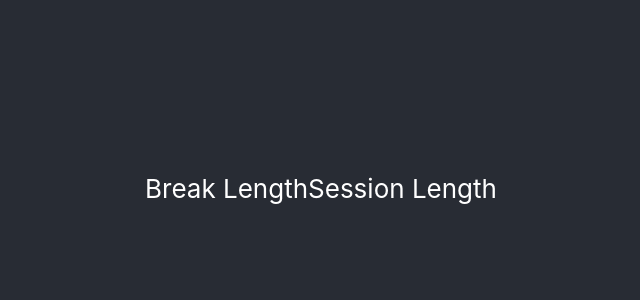
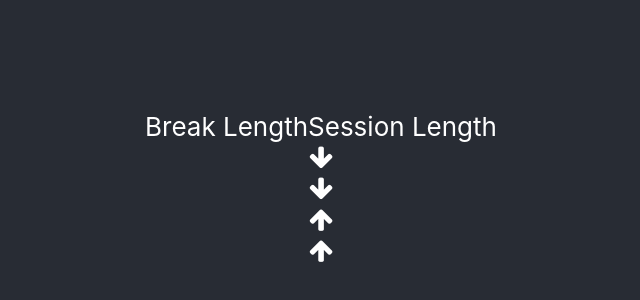
Before and after one commit to faridhuseynov/25Clock_FCC, a React (Create React App) app: page / in a window 1280 px wide. Shown: the part 212-512 px from the top of the page, without its empty margins (319-959 px from the left). Built offline with nearby package versions, Linux system fonts and the light colour scheme.

Commit message:
Increments and Decrements added

```diff
--- a/public/index.html
+++ b/public/index.html
@@ -3,6 +3,7 @@
   <head>
     <meta charset="utf-8" />
     <link rel="icon" href="%PUBLIC_URL%/favicon.ico" />
+    <link rel="stylesheet" href="https://cdnjs.cloudflare.com/ajax/libs/font-awesome/4.7.0/css/font-awesome.min.css">
     <meta name="viewport" content="width=device-width, initial-scale=1" />
     <meta name="theme-color" content="#000000" />
     <meta
--- /dev/null
+++ b/src/components/Decrement/Decrement.js
@@ -0,0 +1,9 @@
+import React from "react"
+
+const decrement =(props)=>{
+    return(<div id={props.decrId} onClick={()=>{console.log('dec clicked')}}>
+        <i className={props.iconClass}></i>
+    </div>)
+}
+
+export default decrement;
--- /dev/null
+++ b/src/components/Increment/Increment.js
@@ -0,0 +1,9 @@
+import React from "react"
+
+const increment = (props) => {
+    return (<div id={props.incrId} onClick={() => { console.log('inc clicked') }}>
+        <i className={props.iconClass}></i>
+    </div>)
+}
+
+export default increment;
--- a/src/containers/Display/Display.js
+++ b/src/containers/Display/Display.js
@@ -1,6 +1,7 @@
 import React, { Component } from "react";
 import Label from "../../components/Label/Label";
-
+import Decrement from "../../components/Decrement/Decrement"
+import Increment from "../../components/Increment/Increment"
 
 class Display extends Component {
 
@@ -10,6 +11,10 @@ class Display extends Component {
             <div>
                 <Label labelId="break-label" labelName="Break Length" />
                 <Label labelId="session-label" labelName="Session Length" />
+                <Decrement id="break-decrement" iconClass="fa fa-arrow-down"/>
+                <Decrement id="session-decrement" iconClass="fa fa-arrow-down"/>
+                <Increment id="break-increment" iconClass="fa fa-arrow-up"/>
+                <Increment id="session-increment" iconClass="fa fa-arrow-up"/>
             </div>
         )
     }
```
Also changed, not shown: 1 other file (tests, documents, lock files or other folders).
